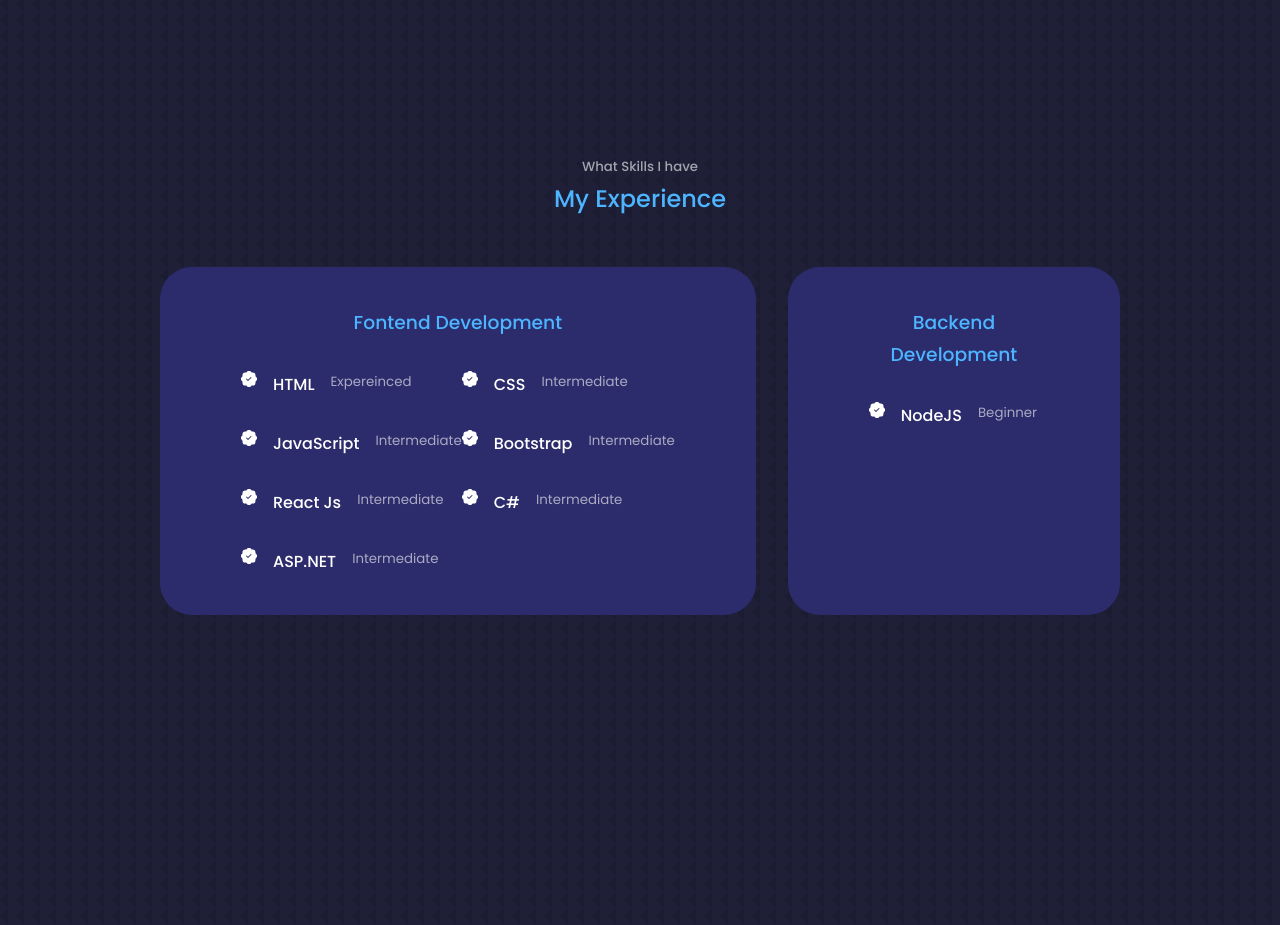
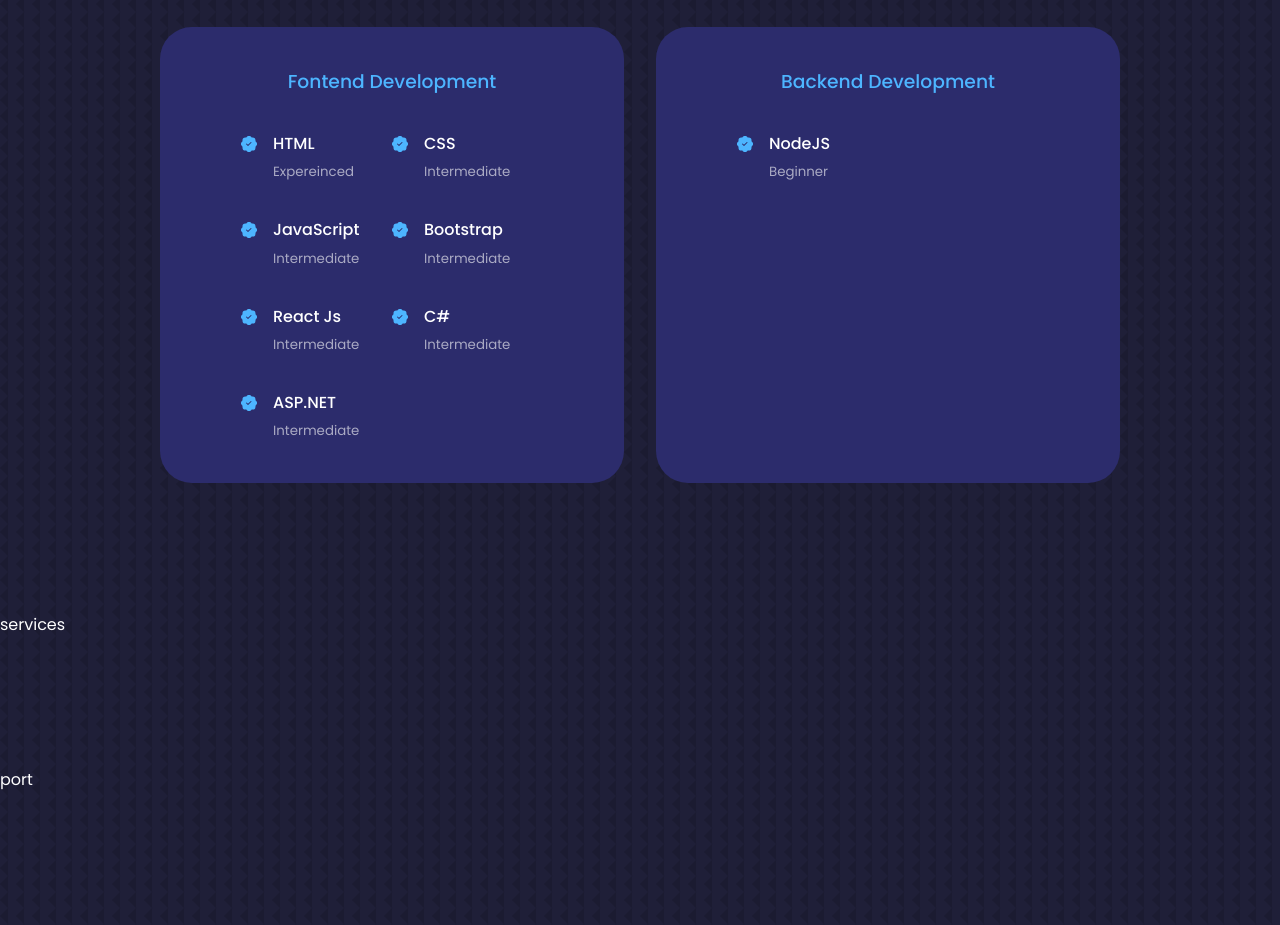
Before and after one commit to quarshie133/my-react-portfolio-website, a React (Create React App) app: page / in a window 1280 px wide. Shown: the part 1700-2625 px from the top of the page. Built offline with nearby package versions, Linux system fonts and the light colour scheme.

Commit message:
experience component styling

```diff
--- a/src/components/experience/Experience.jsx
+++ b/src/components/experience/Experience.jsx
@@ -12,44 +12,58 @@
           <h3>Fontend Development</h3>
           <div className="experience__content">
             <article className="experience__details">
-              <BsPatchCheckFill />
+              <BsPatchCheckFill className="experience__details-icons" />
+              <div>
                 <h4>HTML</h4>
                 <small className="text-light">Expereinced</small>
+              </div>
             </article>
 
             <article className="experience__details">
-              <BsPatchCheckFill />
+              <BsPatchCheckFill className="experience__details-icons" />
+              <div>
                 <h4>CSS</h4>
                 <small className="text-light">Intermediate</small>
+              </div>
             </article>
 
             <article className="experience__details">
-              <BsPatchCheckFill />
+              <BsPatchCheckFill className="experience__details-icons" />
+              <div>
                 <h4>JavaScript</h4>
                 <small className="text-light">Intermediate</small>
+              </div>
             </article>
 
             <article className="experience__details">
-              <BsPatchCheckFill />
+              <BsPatchCheckFill className="experience__details-icons" />
+              <div>
                 <h4>Bootstrap</h4>
                 <small className="text-light">Intermediate</small>
+              </div>
             </article>
 
             <article className="experience__details">
-              <BsPatchCheckFill />
+              <BsPatchCheckFill className="experience__details-icons" />
+              <div>
                 <h4>React Js</h4>
                 <small className="text-light">Intermediate</small>
+              </div>
             </article>
 
             <article className="experience__details">
-              <BsPatchCheckFill />
+              <BsPatchCheckFill className="experience__details-icons" />
+              <div>
                 <h4>C#</h4>
                 <small className="text-light">Intermediate</small>
+              </div>
             </article>
             <article className="experience__details">
-              <BsPatchCheckFill />
+              <BsPatchCheckFill className="experience__details-icons" />
+              <div>
                 <h4>ASP.NET</h4>
                 <small className="text-light">Intermediate</small>
+              </div>
             </article>
           </div>
         </div>
@@ -60,9 +74,11 @@
           <h3>Backend Development</h3>
           <div className="experience__content">
             <article className="experience__details">
-              <BsPatchCheckFill />
+              <BsPatchCheckFill className="experience__details-icons" />
+              <div>
                 <h4>NodeJS</h4>
                 <small className="text-light">Beginner</small>
+              </div>
             </article>
           </div>
         </div>
--- a/src/components/experience/experience.css
+++ b/src/components/experience/experience.css
@@ -35,3 +35,39 @@
     display: flex;
     gap: 1rem;
 }
+
+.experience__details-icons {
+    margin-top: 6px;
+    color: var(--color-primary);
+}
+
+
+
+/*============= MEDIA QUERIES (MEDIUM DEVICES) =========== */
+@media screen and (max-width: 1024px) {
+      .experience__container {
+          grid-template-columns: 1fr;
+      }
+
+      .experience__container > div {
+          width: 80%;
+          padding: 2rem;
+          margin: 0 auto;
+      }
+
+      .experience__content {
+          padding: 1rem;
+      }
+  }
+
+/*============= MEDIA QUERIES (SMALL DEVICES) =========== */
+ @media screen and (max-width: 600px) {
+   .experience__container {
+       gap: 1rem;
+   }
+
+   .experience__container > div {
+       width: 100%;
+       padding: 2rem 1rem;
+   }
+}
--- a/src/index.css
+++ b/src/index.css
@@ -20,7 +20,7 @@
 
   --container-width-lg: 75%;
   --container-width-md: 86%;
-  --container-width-ms: 90%;
+  --container-width-sm: 90%;
 }
 
 html {
@@ -59,7 +59,6 @@
 
 section {
   margin-top: 8rem;
-  height: 100vh;
 }
 
 section > h2, section > h5 {
```
Lines whose indentation alone changed are shown as unchanged.
